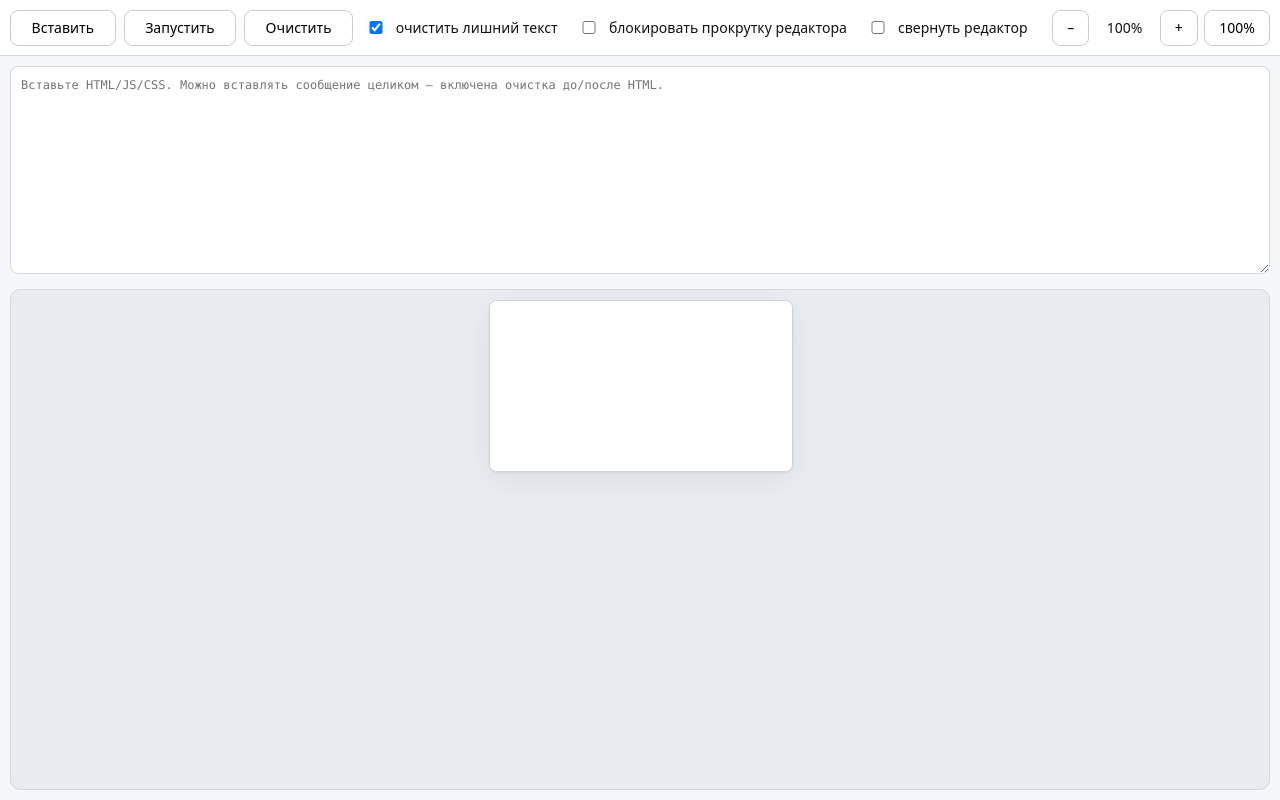
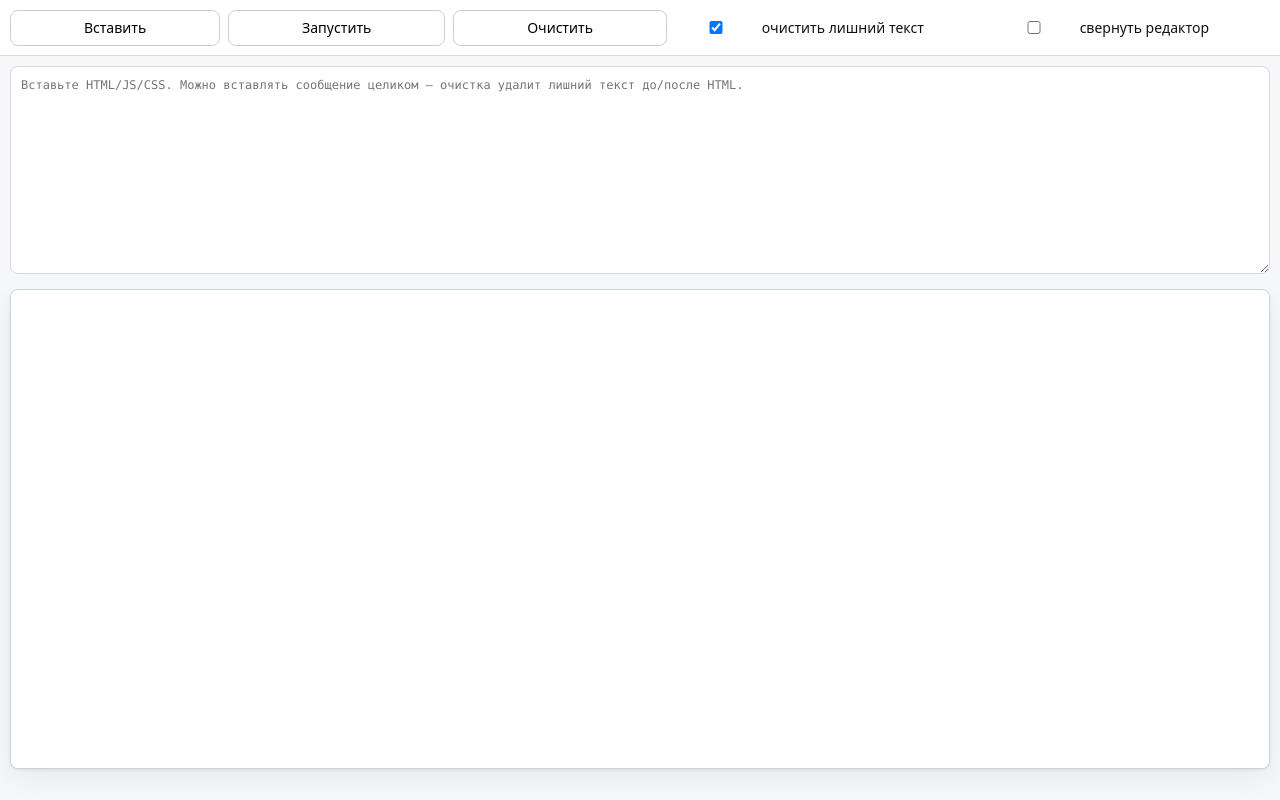
Before and after one commit to romolego/mobile-desktop-runner, a plain HTML site: page index.html in a window 1280 px wide. Drawn offline with Linux system fonts and the light colour scheme.

Commit message:
Update index.html

```diff
--- a/index.html
+++ b/index.html
@@ -2,56 +2,57 @@
 <html lang="ru">
 <head>
   <meta charset="utf-8" />
-  <title>Mobile Desktop Runner — 1920</title>
-  <meta name="viewport" content="width=device-width, initial-scale=1, maximum-scale=1">
+  <title>Desktop Runner</title>
+  <meta name="viewport" content="width=device-width, initial-scale=1">
   <meta name="color-scheme" content="light">
   <style>
-    :root { --desk-max-w: 1920px; --topbar-h: 56px; }
+    :root { --topbar-h: 56px; --pad: 10px; --max-w: 1920px; }
+    * { box-sizing: border-box; }
     html, body { height: 100%; margin: 0; }
     body { font: 14px/1.4 system-ui, -apple-system, "Segoe UI", Roboto, Arial, "Noto Sans"; background: #f6f7f9; color: #111; overflow: hidden; }
 
+    /* фикс-панель — всегда сверху */
     .topbar {
-      position: fixed; top: 0; left: 0; right: 0; height: var(--topbar-h);
+      position: fixed; inset: 0 0 auto 0; height: var(--topbar-h);
       display: grid; grid-auto-flow: column; align-items: center; gap: 8px;
-      padding: 8px 10px; box-sizing: border-box;
+      padding: 8px var(--pad);
       background: rgba(255,255,255,.98); backdrop-filter: saturate(150%) blur(4px);
-      border-bottom: 1px solid #d6d9de; z-index: 9999;
+      border-bottom: 1px solid #d6d9de; z-index: 10;
     }
     .spacer { height: var(--topbar-h); }
 
     button, label { font: inherit; }
-    button { height: 36px; padding: 0 12px; border: 1px solid #c9ced6; background: #fff; border-radius: 8px; cursor: pointer; }
+    button {
+      height: 36px; padding: 0 12px;
+      border: 1px solid #c9ced6; background: #fff; border-radius: 8px; cursor: pointer;
+    }
     .chk { display: grid; grid-auto-flow: column; align-items: center; gap: 6px; white-space: nowrap; }
 
-    .wrap { display: grid; grid-template-rows: auto 1fr; height: calc(100% - var(--topbar-h)); }
+    .wrap { height: calc(100% - var(--topbar-h)); display: grid; grid-template-rows: auto 1fr; }
 
-    .editor-wrap { padding: 10px; transition: opacity .15s ease; }
-    .editor-wrap.locked textarea { pointer-events: none; user-select: none; filter: grayscale(.3) opacity(.9); }
+    .editor-wrap { padding: var(--pad); }
     .editor-wrap.collapsed { display: none; }
 
     textarea {
-      width: 100%; height: 26vh; resize: vertical; box-sizing: border-box; padding: 10px;
+      width: 100%; height: 26vh; resize: vertical; padding: 10px;
       border: 1px solid #d6d9de; border-radius: 8px; background: #fff;
       font: 12px/1.4 ui-monospace, SFMono-Regular, Menlo, Consolas, "Liberation Mono", monospace; tab-size: 2; white-space: pre;
       overscroll-behavior: contain;
     }
 
-    .stage-outer {
-      margin: 0 10px 10px; display: grid; place-items: start center; overflow: hidden;
-      background: #e9ecf1; border: 1px solid #d6d9de; border-radius: 10px; padding: 10px;
+    .stage {
+      padding: 0 var(--pad) var(--pad);
+      width: 100%; height: 100%; overflow: auto; /* внешний скролл, не мешаем внутреннему коду */
+      display: grid; grid-template-columns: 1fr; align-content: start;
     }
-    .stage-scale { transform-origin: top left; will-change: transform; }
-    /* ПК: ширина результата = 100% контейнера, но не больше 1920; соотношение 16:9 */
+    /* Результат: ширина 100% контейнера (ПК), но не больше 1920; по центру. Высота задаём скриптом. */
     .desk {
-      width: 100%; max-width: var(--desk-max-w);
-      aspect-ratio: 16 / 9;
+      width: 100%; max-width: var(--max-w); margin: 0 auto;
       background: #fff; border: 1px solid #ccd2da; border-radius: 8px; overflow: hidden; position: relative;
       box-shadow: 0 1px 3px rgba(0,0,0,.08), 0 8px 30px rgba(0,0,0,.06);
+      height: 480px; /* стартовое значение до первого пересчёта */
     }
     .desk > iframe { width: 100%; height: 100%; border: 0; display: block; background: #fff; }
-
-    .zoom { display: grid; grid-auto-flow: column; gap: 6px; align-items: center; margin-left: 8px; white-space: nowrap; }
-    .zoom .val { min-width: 54px; text-align: center; }
   </style>
 </head>
 <body>
@@ -62,26 +63,21 @@
     <label class="chk" title="Убрать ненужный текст до и после содержимого HTML-страницы">
       <input type="checkbox" id="sanitize" checked> очистить лишний текст
     </label>
-    <label class="chk"><input type="checkbox" id="lockEditor"> блокировать прокрутку редактора</label>
     <label class="chk"><input type="checkbox" id="collapseEditor"> свернуть редактор</label>
-    <div class="zoom">
-      <button id="zMinus">–</button><div class="val" id="zVal">auto</div><button id="zPlus">+</button><button id="zReset">100%</button>
-    </div>
   </div>
   <div class="spacer"></div>
 
   <div class="wrap">
     <div class="editor-wrap" id="editorWrap">
-      <textarea id="code" placeholder="Вставьте HTML/JS/CSS. Можно вставлять сообщение целиком — включена очистка до/после HTML."></textarea>
+      <textarea id="code" placeholder="Вставьте HTML/JS/CSS. Можно вставлять сообщение целиком — очистка удалит лишний текст до/после HTML."></textarea>
     </div>
 
-    <div class="stage-outer">
-      <div class="stage-scale" id="stageScale">
-        <div class="desk">
-          <iframe id="view"
-                  sandbox="allow-scripts allow-forms allow-modals allow-pointer-lock allow-popups allow-popups-to-escape-sandbox allow-downloads">
-          </iframe>
-        </div>
+    <div class="stage">
+      <div class="desk" id="desk">
+        <!-- максимум прав внутри: формы, загрузки, попапы, скрипты, same-origin для работы JS -->
+        <iframe id="view"
+          sandbox="allow-scripts allow-forms allow-modals allow-pointer-lock allow-popups allow-popups-to-escape-sandbox allow-downloads allow-same-origin">
+        </iframe>
       </div>
     </div>
   </div>
```
